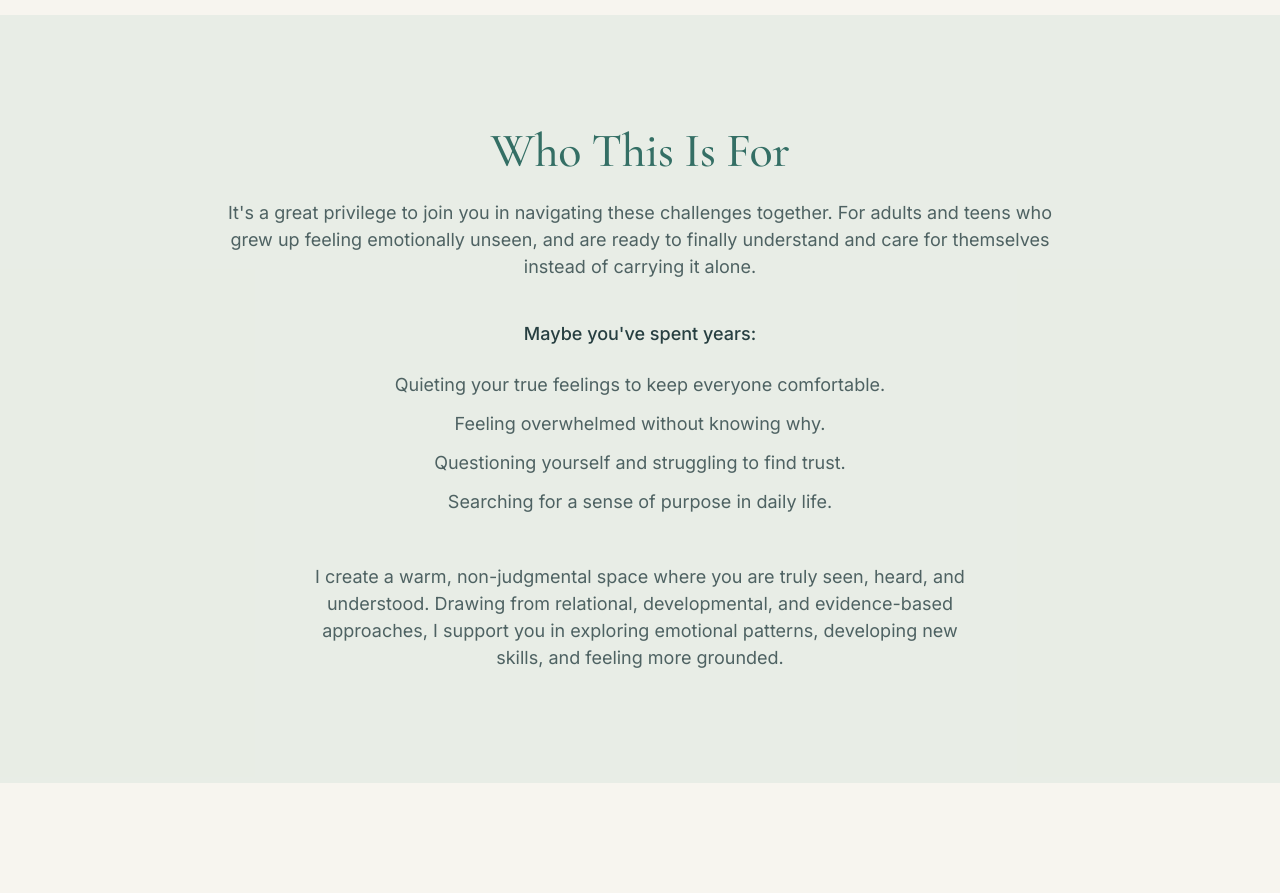
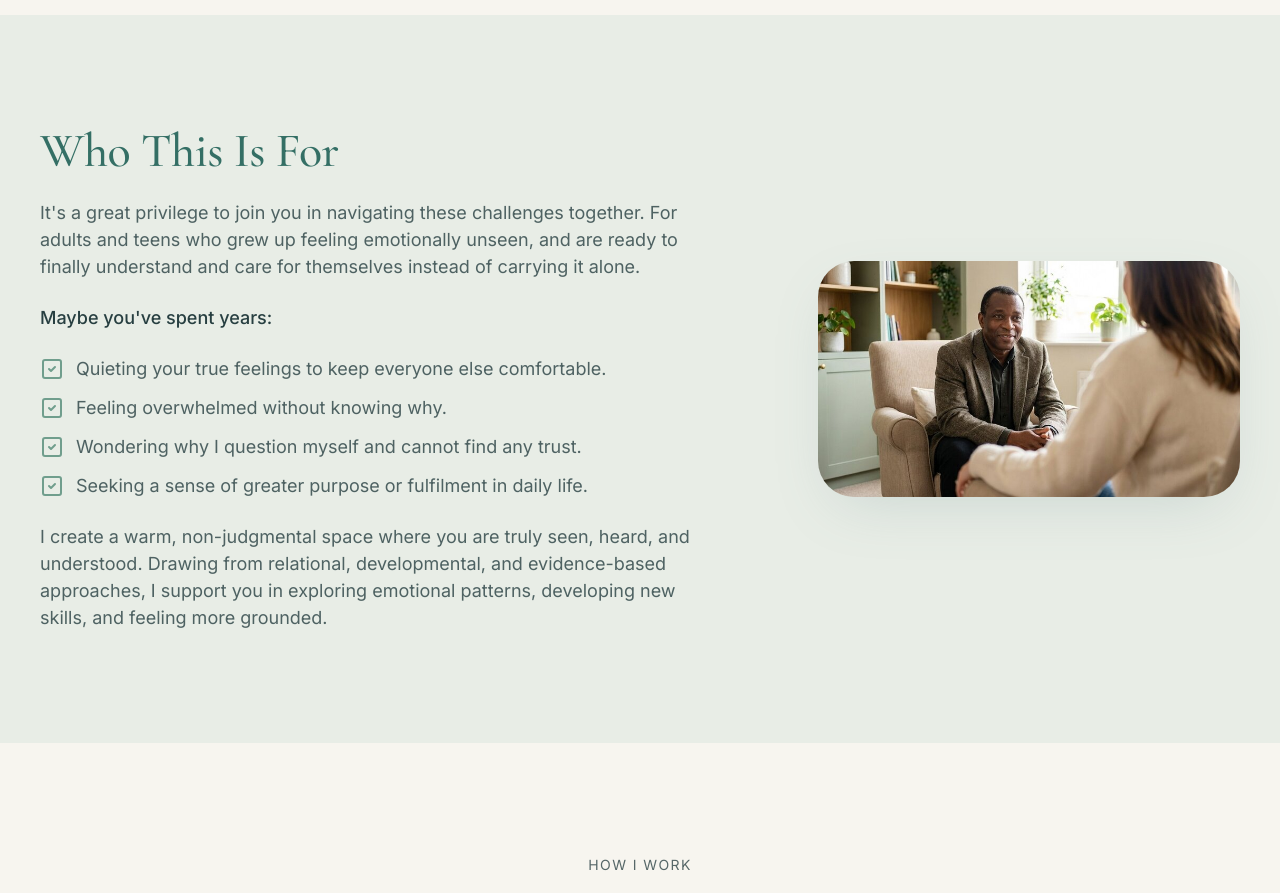
Before and after one commit to jessica22gardner-coder/sparks-psychotherapy, a React (Vite) app: page / in a window 1280 px wide. Shown: the part 2780-3673 px from the top of the page. Built offline with nearby package versions, Linux system fonts and the light colour scheme.

Commit message:
Rebuild Who This Is For as a two-column section
Text on the left with the four 'Maybe you've spent years' items
as a checkmark list (using the live site's wording), and the
therapy-session photo from the live site on the right, matching
the About Jess layout on the same page

```diff
--- a/src/routes/_site.index.tsx
+++ b/src/routes/_site.index.tsx
@@ -1,6 +1,8 @@
 import { createFileRoute, Link } from "@tanstack/react-router";
+import { SquareCheck } from "lucide-react";
 import portrait from "@/assets/therapist-portrait.jpg";
 import portrait2 from "@/assets/jess-portrait-2.jpg";
+import whoThisIsFor from "@/assets/who-this-is-for.jpg";
 import bentoIndividual from "@/assets/bento-individual.jpg";
 import bentoCouple from "@/assets/bento-couple.jpg";
 import bentoYoungMan from "@/assets/bento-young-man.jpg";
@@ -180,25 +182,44 @@ function HomePage() {
 
       {/* WHO THIS IS FOR */}
       <section className="bg-secondary/25 py-20 md:py-28">
-        <div className="mx-auto max-w-4xl px-6 text-center space-y-6">
+        <div className="mx-auto max-w-7xl px-6 md:px-10 grid md:grid-cols-5 gap-12 md:gap-16 lg:gap-24 items-center">
+          <div className="md:col-span-3 space-y-6">
             <h2 className="text-4xl md:text-5xl">Who This Is For</h2>
             <p className="text-foreground/80">
-            It's a great privilege to join you in navigating these challenges together. For adults
-            and teens who grew up feeling emotionally unseen, and are ready to finally understand
-            and care for themselves instead of carrying it alone.
+              It&apos;s a great privilege to join you in navigating these challenges together. For
+              adults and teens who grew up feeling emotionally unseen, and are ready to finally
+              understand and care for themselves instead of carrying it alone.
             </p>
-          <p className="font-medium pt-4">Maybe you've spent years:</p>
-          <ul className="space-y-3 max-w-xl mx-auto text-foreground/80">
-            <li>Quieting your true feelings to keep everyone comfortable.</li>
-            <li>Feeling overwhelmed without knowing why.</li>
-            <li>Questioning yourself and struggling to find trust.</li>
-            <li>Searching for a sense of purpose in daily life.</li>
+            <p className="font-medium">Maybe you&apos;ve spent years:</p>
+            <ul className="space-y-3 text-foreground/80">
+              {[
+                "Quieting your true feelings to keep everyone else comfortable.",
+                "Feeling overwhelmed without knowing why.",
+                "Wondering why I question myself and cannot find any trust.",
+                "Seeking a sense of greater purpose or fulfilment in daily life.",
+              ].map((item) => (
+                <li key={item} className="flex gap-3 items-start">
+                  <SquareCheck className="h-6 w-6 shrink-0 text-primary mt-0.5" />
+                  <span>{item}</span>
+                </li>
+              ))}
             </ul>
-          <p className="max-w-2xl mx-auto text-foreground/80 pt-6">
+            <p className="text-foreground/80">
               I create a warm, non-judgmental space where you are truly seen, heard, and understood.
-            Drawing from relational, developmental, and evidence-based approaches, I support you in
-            exploring emotional patterns, developing new skills, and feeling more grounded.
+              Drawing from relational, developmental, and evidence-based approaches, I support you
+              in exploring emotional patterns, developing new skills, and feeling more grounded.
             </p>
+          </div>
+          <div className="md:col-span-2">
+            <img
+              src={whoThisIsFor}
+              alt="A man seated in an armchair during a therapy session"
+              width={800}
+              height={447}
+              loading="lazy"
+              className="rounded-3xl shadow-soft w-full h-auto"
+            />
+          </div>
         </div>
       </section>
 
```
Also changed, not shown: src/assets/who-this-is-for.jpg (added). Lines whose indentation alone changed are shown as unchanged.
